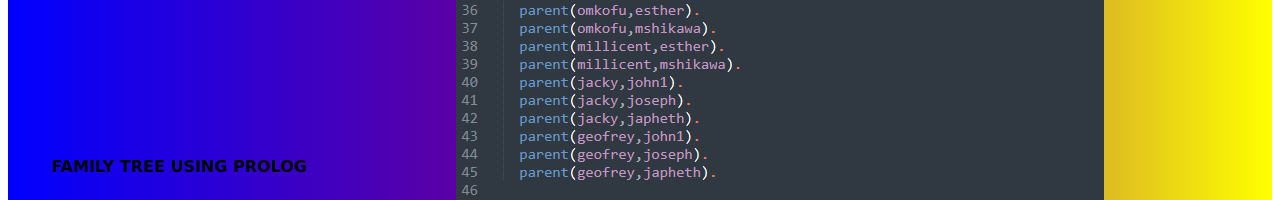
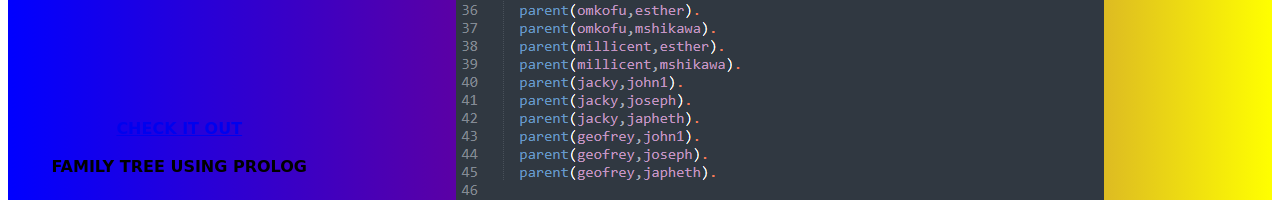
Before and after one commit to Maygreat-W/Margret.github.io, a plain HTML site: page myprojects.html in a window 1280 px wide. Shown: the part 1453-1653 px from the top of the page. Drawn offline with Linux system fonts and the light colour scheme.

Commit message:
Update myprojects.html

```diff
--- a/myprojects.html
+++ b/myprojects.html
@@ -32,7 +32,7 @@ img {
         </tr>
 
         <tr>
-            <td><b><a href="https://github.com/Maygreat-W/Margret.github.io/blob/main/familytree.pl"></a><br></br>FAMILY TREE USING PROLOG</td>
+            <td><b><a href="https://github.com/Maygreat-W/Margret.github.io/blob/main/familytree.pl">CHECK IT OUT</a><br></br>FAMILY TREE USING PROLOG</td>
                 <td><img src="Screenshot 2024-01-31 205035.png"></td>
 
         </tr>
```
